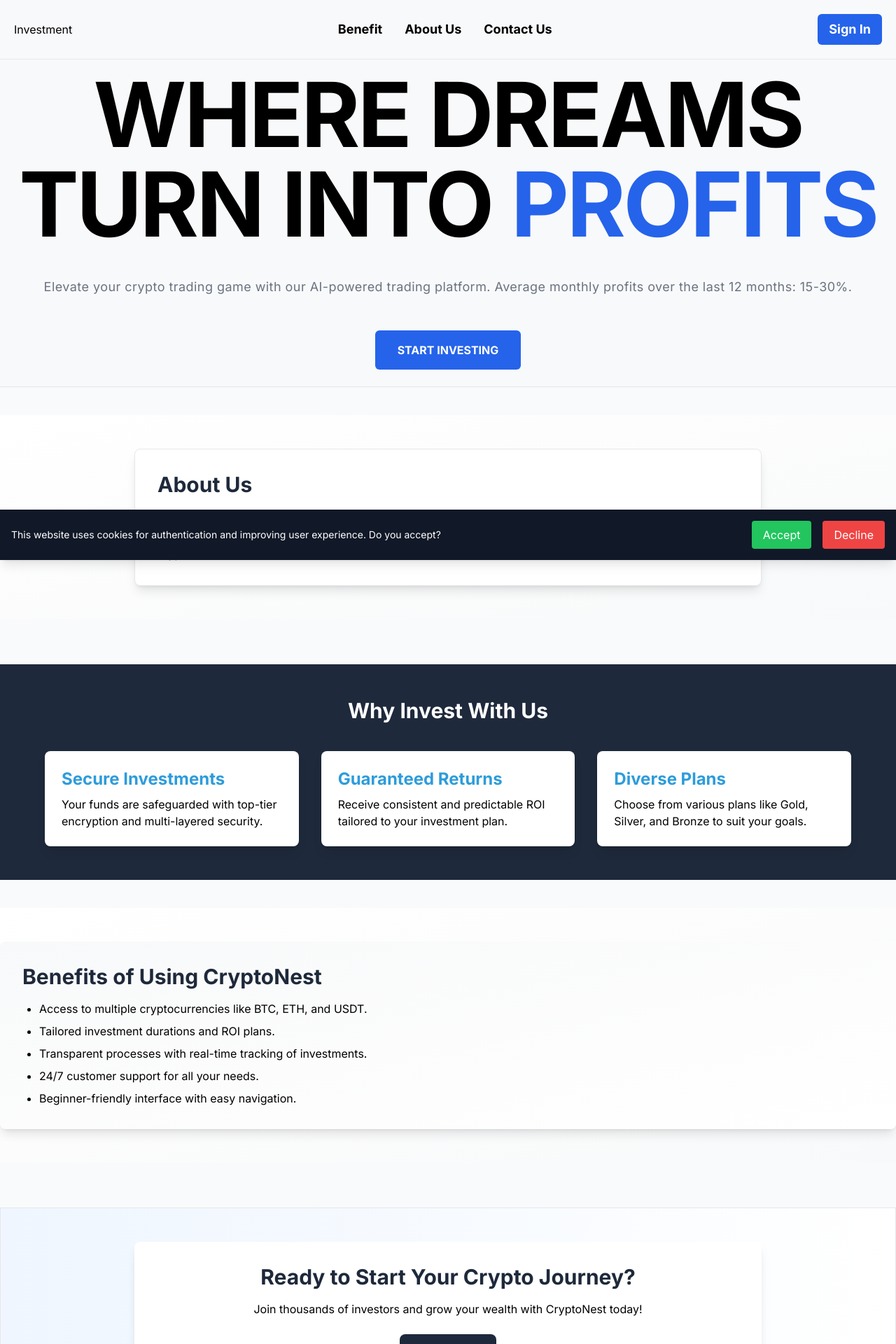
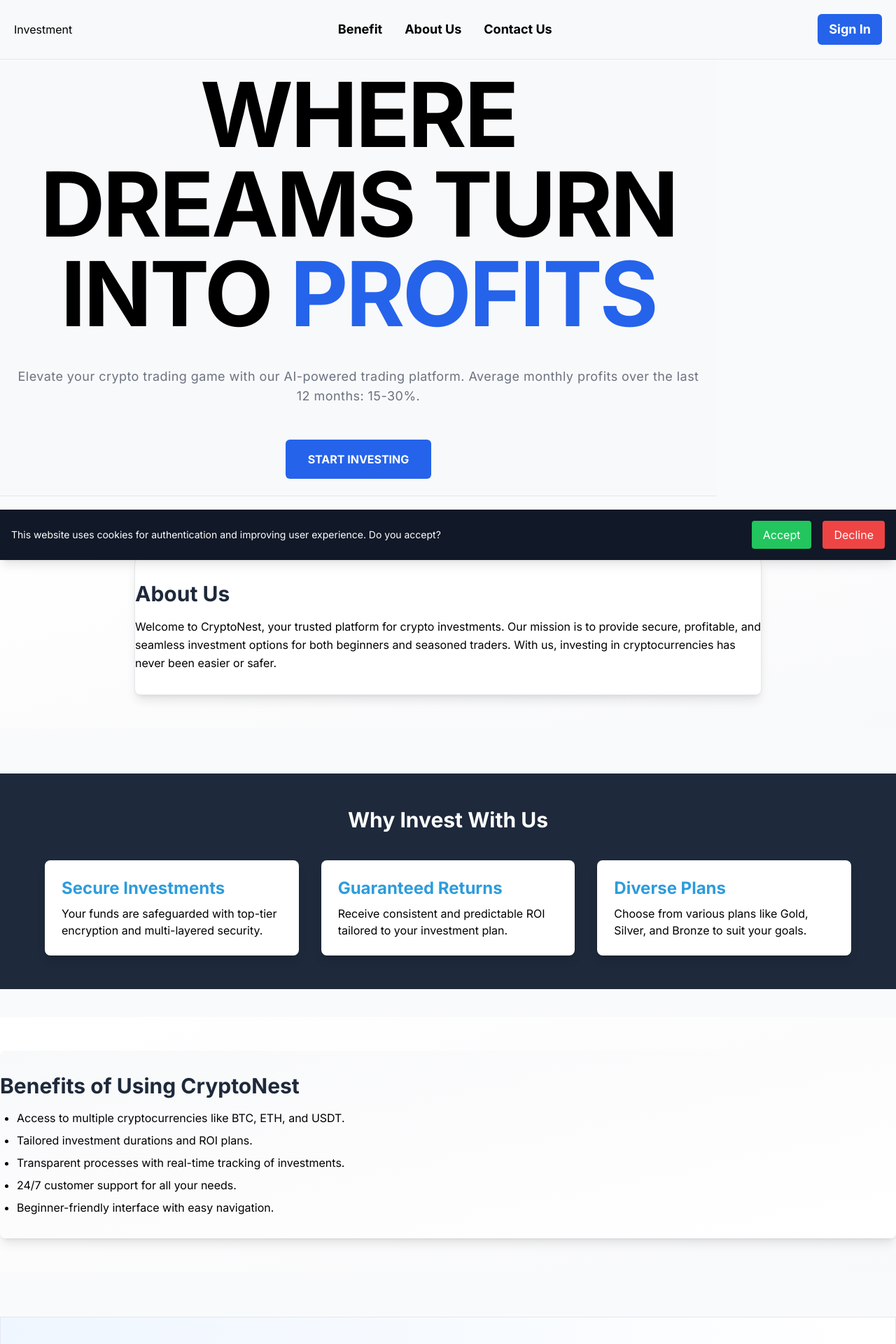
Before and after one commit to Oluwatobi97/investment-app, a React (Vite) app: page /#/ in a window 1280 px wide. Shown: the top 1920 px of the page at 70% size. Built offline with nearby package versions, Linux system fonts and the light colour scheme.

Commit message:
tail-wind-fix

```diff
--- a/src/pages/Marketing.jsx/Header/Hero.jsx
+++ b/src/pages/Marketing.jsx/Header/Hero.jsx
@@ -4,7 +4,7 @@
 
 const Hero = () => {
   return (
-    <div className="md:p-6  items-center mb-10 bg-background border-b">
+    <div className="max-w-5xl md:p-6   items-center mb-10 bg-background border-b">
       <div className=" flex flex-col items-center text-center ">
         <h3 className="text-[20px] tracking-wide mt-8 lg:text-xl font-semibold text-blue-600 ">
           Welcome To Fedral Investment
--- a/src/pages/Marketing.jsx/Header/ui/AboutUi.jsx
+++ b/src/pages/Marketing.jsx/Header/ui/AboutUi.jsx
@@ -6,7 +6,7 @@
       class="bg-gradient-to-br from-white to-background mb-10 py-12 mt-10"
       id="#about-us"
     >
-      <div class="max-w-4xl mx-auto bg-surface p-8 rounded-lg border border-gradient-r-lg from-purple-400 to-red-400 shadow-lg">
+      <div class="max-w-4xl mx-auto sm:px-10 md:px-0 bg-surface p-8 rounded-lg border border-gradient-r-lg from-purple-400 to-red-400 shadow-lg">
         <h2 class="text-primary text-3xl font-bold mb-4">About Us</h2>
         <p class="text-secondary leading-relaxed">
           Welcome to CryptoNest, your trusted platform for crypto investments.
--- a/src/pages/Marketing.jsx/Header/ui/BenefitsOfUsingFredralInves.jsx
+++ b/src/pages/Marketing.jsx/Header/ui/BenefitsOfUsingFredralInves.jsx
@@ -3,7 +3,7 @@
 const BenefitsOfUsingFredralInves = () => {
   return (
     <section class="bg-gradient-to-br from-white to-background  mb-16 py-12 mt-10">
-      <div class="bg-gradient-to-br from-background to-white  mx-auto p-8 rounded-lg shadow-lg">
+      <div class="bg-gradient-to-br sm:px-10 md:px-0 from-background to-white  mx-auto p-8 rounded-lg shadow-lg">
         <h2 class="text-primary text-3xl font-bold mb-4">
           Benefits of Using CryptoNest
         </h2>
--- a/src/pages/Marketing.jsx/Header/ui/CallToAction.jsx
+++ b/src/pages/Marketing.jsx/Header/ui/CallToAction.jsx
@@ -3,7 +3,7 @@
 const CallToAction = () => {
   return (
     <section class=" bg-gradient-to-l from-surface to-blue-50 py-12 border ">
-      <div class="max-w-4xl mx-auto bg-gradient-to-t from-surface to-white p-8 rounded-lg shadow-lg text-center">
+      <div class="max-w-4xl mx-auto sm:px-10 md:px-0 bg-gradient-to-t from-surface to-white p-8 rounded-lg shadow-lg text-center">
         <h2 class="text-primary text-3xl font-bold mb-4">
           Ready to Start Your Crypto Journey?
         </h2>
--- a/src/pages/Marketing.jsx/Header/ui/WhyInvestwithUs.jsx
+++ b/src/pages/Marketing.jsx/Header/ui/WhyInvestwithUs.jsx
@@ -6,7 +6,7 @@
       <h1 className="capitalize text-white text-3xl font-bold mb-10 text-center ">
         why invest with us
       </h1>
-      <div class="max-w-6xl mx-auto grid grid-cols-1 md:grid-cols-3 gap-8">
+      <div class="max-w-6xl mx-auto sm:px-10 md:px-0 grid grid-cols-1 md:grid-cols-3 gap-8">
         <div class="bg-surface p-6 rounded-lg shadow-lg">
           <h3 class="text-accent text-2xl font-bold mb-2">
             Secure Investments
```
